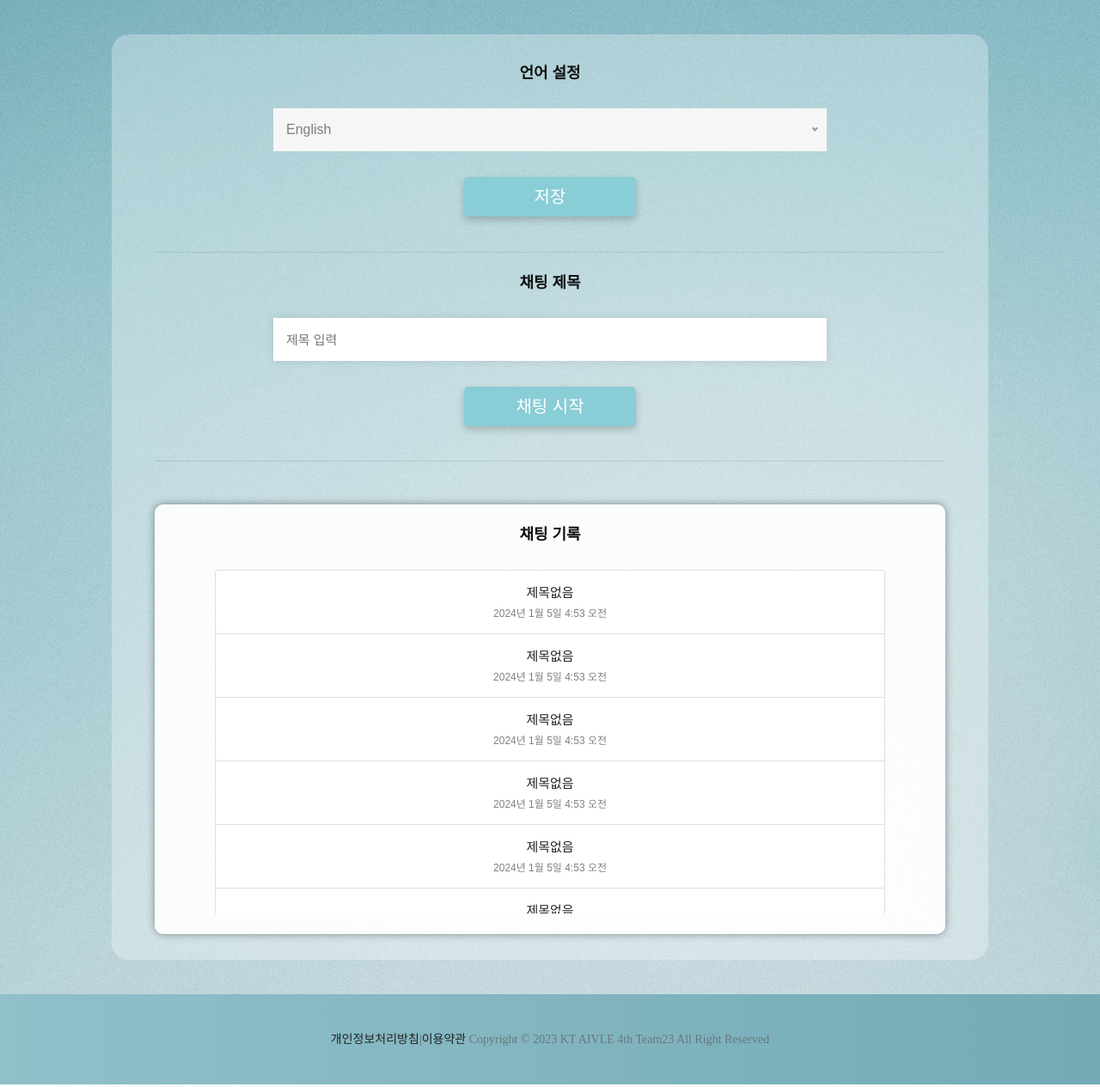
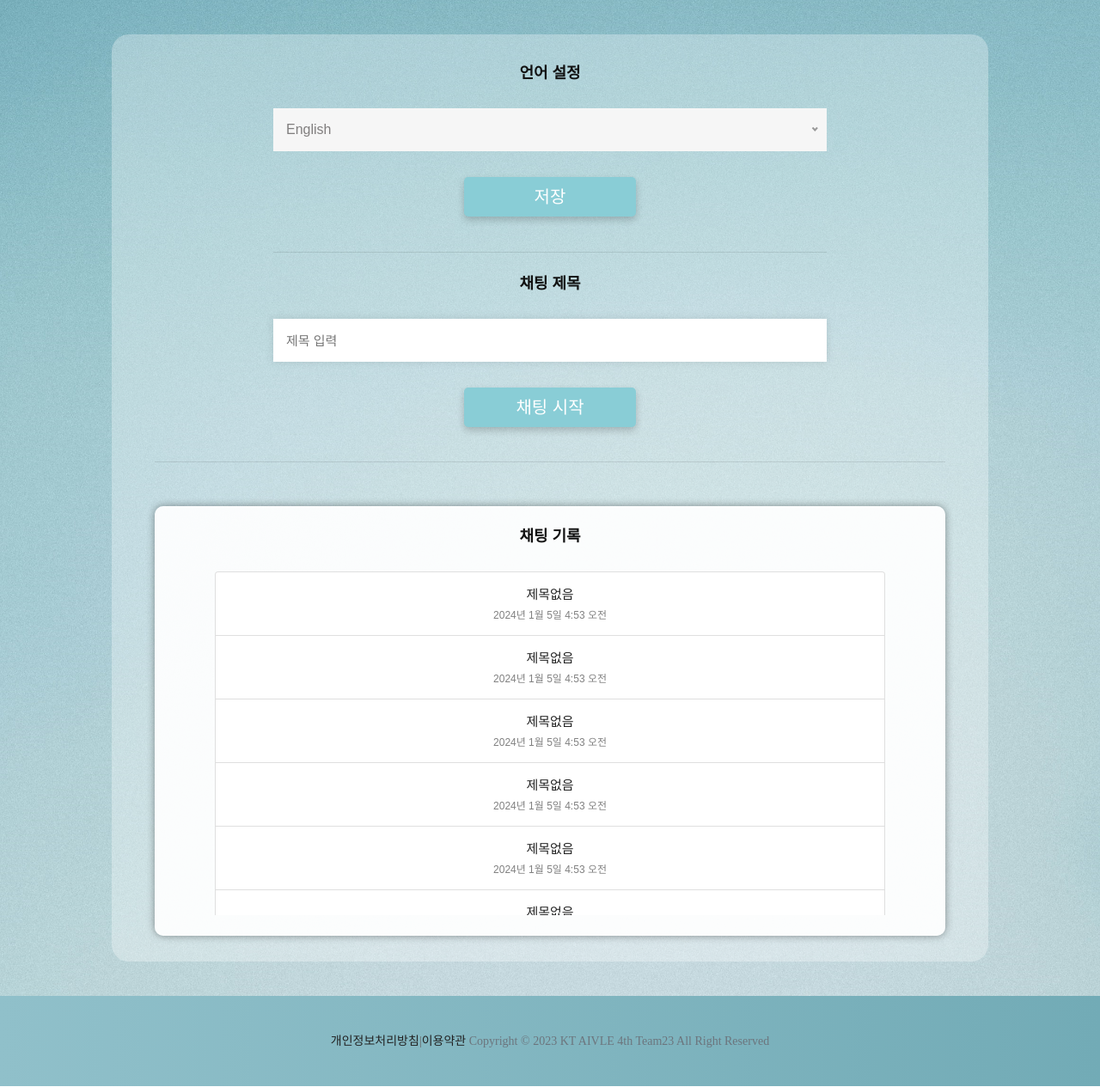
Before and after one commit to dfkjdsfisdjfk/AIVLE_TEAM23_BigProject, a Django app: page /aichat/setting/ in a window 1280 px wide. Shown: the part 70-1335 px from the top of the page at 86% size. Run offline with Django 4.2, Linux system fonts and the light colour scheme; a user stored in the database is signed in; data comes from the database, SQL or seed files in the repository; parts of the project's set-up code (start-up, migrations or seed data) failed here and were passed over; some libraries are stand-ins or nearby versions; some web fonts are replaced.

```diff
--- a/tasty_korean_language/aichat/static/css/chat_setting_style.css
+++ b/tasty_korean_language/aichat/static/css/chat_setting_style.css
@@ -90,3 +90,14 @@
 .chat-setting-btn {
     min-width: 200px;
 }
+
+.hr1 {
+    width: 70%;
+    height: 2px;
+}
+
+.hr2 {
+    width: 100%;
+    height: 2px;
+    /* background: #d3d3d3; */
+}
--- a/tasty_korean_language/aichat/templates/aichat/chat_setting.html
+++ b/tasty_korean_language/aichat/templates/aichat/chat_setting.html
@@ -25,7 +25,7 @@ TKL: AI Chat
         <button class="btn btn-primary btn-lg bt1" type="button" onclick="updateLanguage()">저장</button>
     </form>
 
-    <br><hr>
+    <br><hr class="hr1">
 
     <form id="theme-form" action="{% url 'aichat:chat' %}" method="POST">
         <h3>채팅 제목</h3>
@@ -37,7 +37,7 @@ TKL: AI Chat
 
     {% comment %} <button class="btn btn-primary btn-lg chat-setting-btn" type="button" onclick="submitForms()">새 채팅 시작</button> {% endcomment %}
 
-    <hr>
+    <hr class="hr2">
 
     <div class="container chat_log_list">
         <h3>채팅 기록</h3>
--- a/tasty_korean_language/tasty_korean_language/static/css/style.css
+++ b/tasty_korean_language/tasty_korean_language/static/css/style.css
@@ -929,3 +929,9 @@ body {
     padding-top: 8px;
 
 }
+
+
+.navbar-expand-lg {
+    margin: 0 auto;
+    padding: 0 100px;
+}
```
